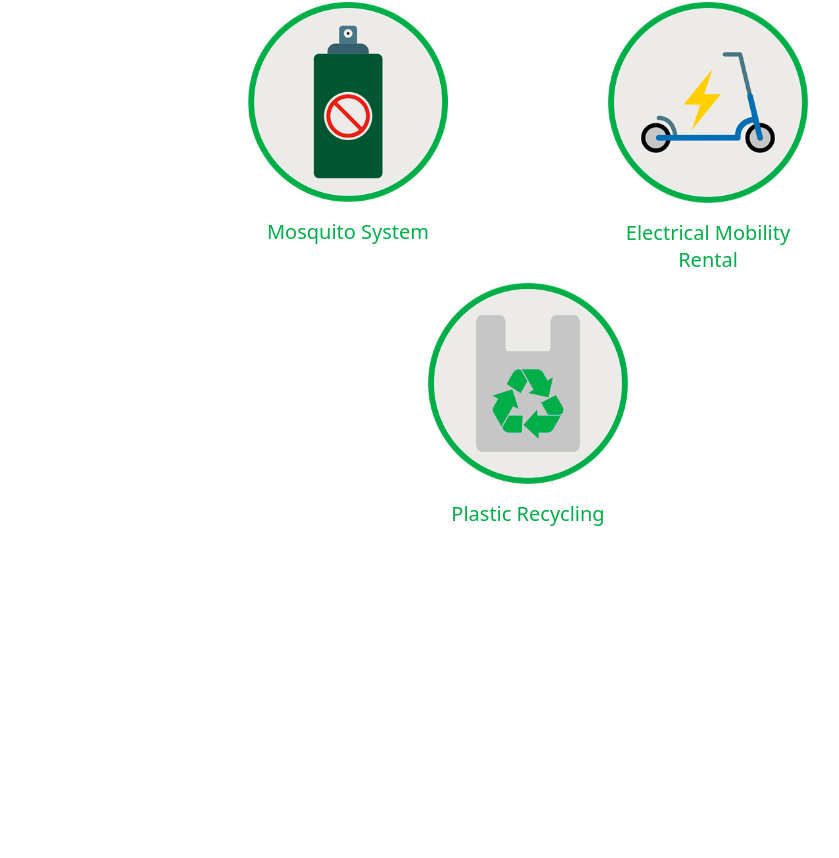
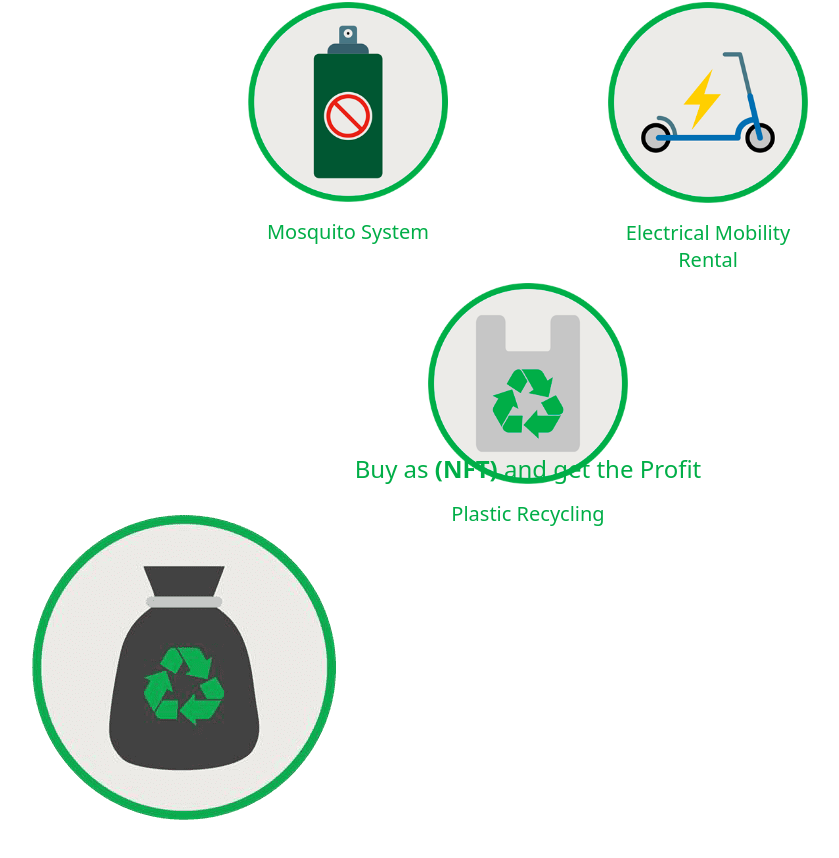
Before and after one commit to basilkhan1250/first-project, a React (Vite) app: page / in a window 1280 px wide. Shown: the part 6115-6973 px from the top of the page, without its empty margins (112-951 px from the left). Before the commit the page ends 6652 px from the top, so only its background shows below. Built offline with nearby package versions, Linux system fonts and the light colour scheme.

Commit message:
workin on it

```diff
--- a/src/App.css
+++ b/src/App.css
@@ -240,7 +240,7 @@ hr {
 .business-inner-images {
     /* border: 1px solid black; */
     /* margin: 20px; */
-    padding: 0px 80px ;
+    padding: 0px 80px;
 }
 
 .align {
@@ -250,3 +250,22 @@ hr {
     font-size: 20px;
     text-align: center;
 }
+
+.business-nft {
+    padding: 100px 0px;
+}
+
+.business-nft-para {
+    font-size: 24px;
+    padding: 30px 0px;
+    color: #00AE47;
+    text-align: center;
+}
+
+.business-nft-para span {
+    font-weight: 700;
+}
+
+.business-images-block {
+
+}
--- a/src/components/BusinessModel.jsx
+++ b/src/components/BusinessModel.jsx
@@ -4,6 +4,19 @@ import electro from "../assets/electro.png"
 import spray from "../assets/spray.png"
 import electricBike from "../assets/electric-bike.png"
 import recycle from "../assets/recycle-shopper.png"
+import blackRecycle from "../assets/recycle.png"
+import greenHouse from "../assets/house-leaf"
+import panel from "../assets/solar-panel.png"
+import flower from "../assets/flower.png"
+
+
+const businessNft = [
+    {
+
+    }
+]
+
+
 
 const BusinessObj = [
     {
@@ -47,6 +60,14 @@ function BusinessModel() {
                         )
                     })}
                 </div>
+                <div className="business-nft">
+                    <p className="business-nft-para">Buy as <span>(NFT)</span> and get the Profit </p>
+                    <div className="business-images-block">
+                        <div className="business-images-inner-block">
+                            <img className="" src={blackRecycle} alt="" />
+                        </div>
+                    </div>
+                </div>
             </div>
         </>
     )
```
